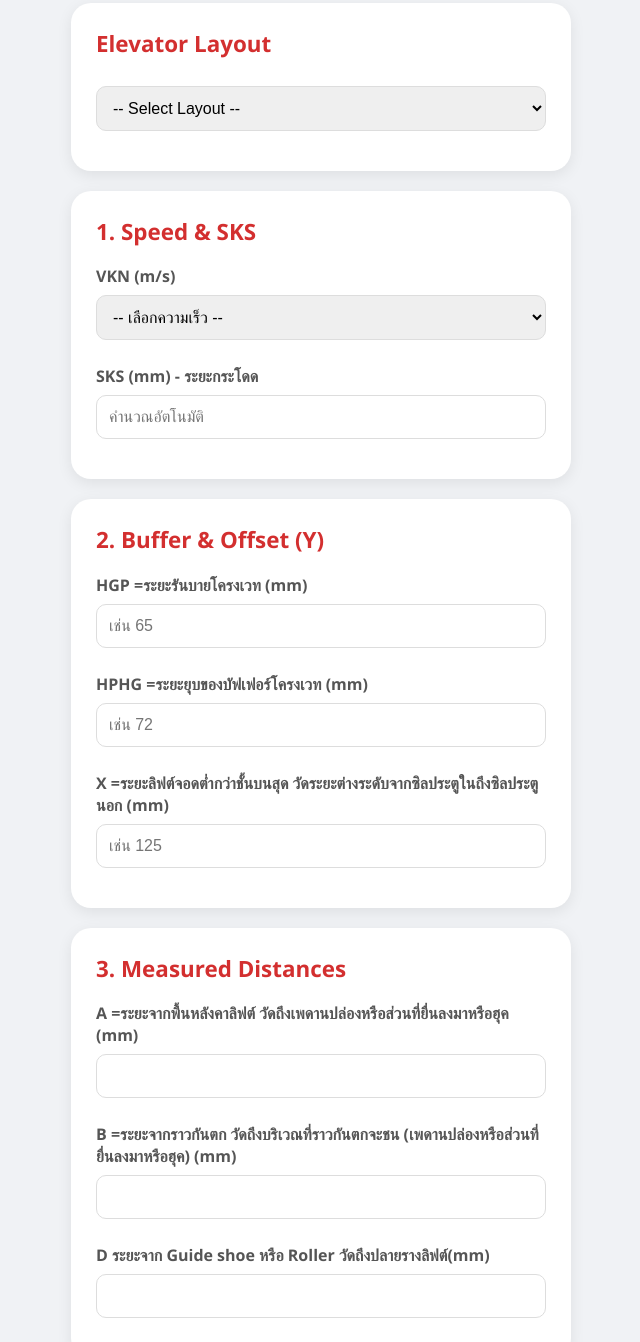
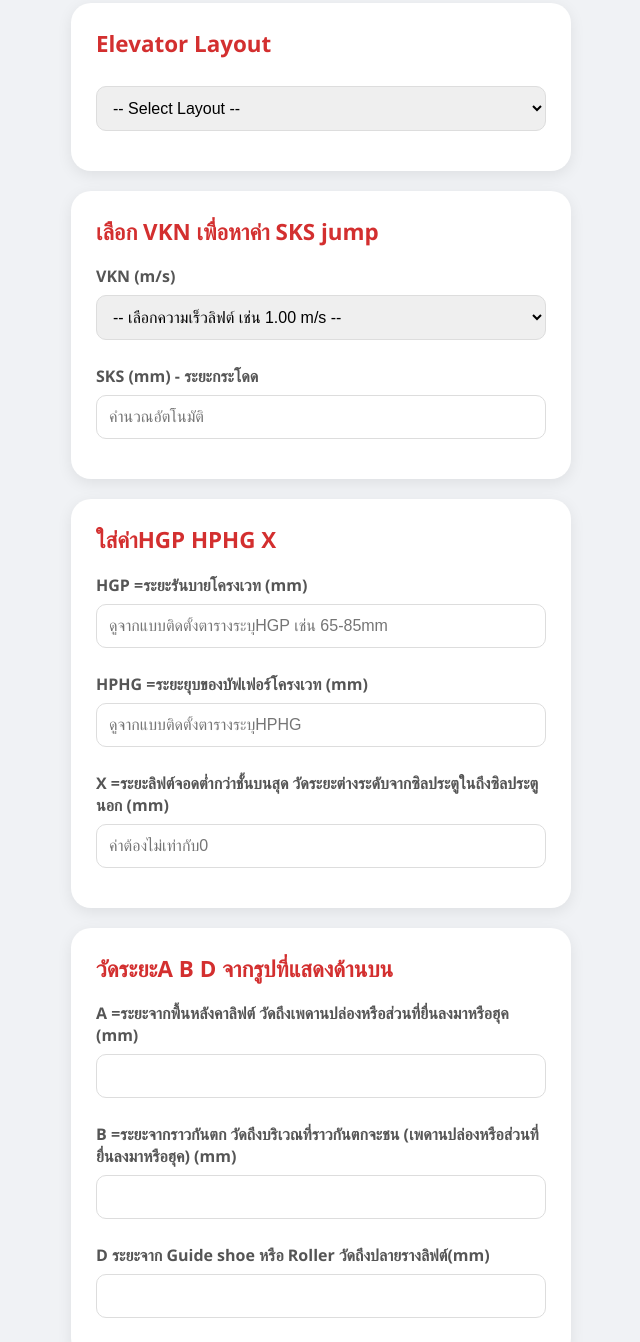
Before and after one commit to 0xknothing/Safety-clearance, a plain HTML site: page index.html in a window 1280 px wide. Shown: the part 25-1367 px from the top of the page, without its empty margins (319-959 px from the left). Drawn offline with Linux system fonts and the light colour scheme.

Commit message:
Update index.html

```diff
--- a/index.html
+++ b/index.html
@@ -95,15 +95,15 @@
             <option value="mr">MR Elevator (มีห้องเครื่อง)</option>
             <option value="mrl">MRL Elevator (ไม่มีห้องเครื่อง)</option>
         </select>
-        <img id="imgMR" class="layoutImg" src="layout-mr.jpg" alt="MR Layout">
-        <img id="imgMRL" class="layoutImg" src="layout-mrl.jpg" alt="MRL Layout">
+        <img id="imgMR" class="layoutImg" src="layout-mr.jpeg" alt="MR Layout">
+        <img id="imgMRL" class="layoutImg" src="layout-mrl.jpeg" alt="MRL Layout">
     </div>
 
     <div class="card">
-        <h2>1. Speed & SKS</h2>
+        <h2>เลือก VKN เพื่อหาค่า SKS jump </h2>
         <label>VKN (m/s)</label>
         <select id="vkn">
-            <option value="">-- เลือกความเร็ว --</option>
+            <option value="">-- เลือกความเร็วลิฟต์ เช่น 1.00 m/s --</option>
             <option value="0.63">0.63</option>
             <option value="0.80">0.80</option>
             <option value="1.00">1.00</option>
@@ -119,19 +119,19 @@
     </div>
 
     <div class="card">
-        <h2>2. Buffer & Offset (Y)</h2>
+        <h2>ใส่ค่าHGP HPHG X </h2>
         <label>HGP =ระยะรันบายโครงเวท (mm)</label>
-        <input id="hgp" type="number" placeholder="เช่น 65" oninput="calculate()">
+        <input id="hgp" type="number" placeholder="ดูจากแบบติดตั้งตารางระบุHGP เช่น 65-85mm" oninput="calculate()">
 
         <label>HPHG =ระยะยุบของบัฟเฟอร์โครงเวท (mm)</label>
-        <input id="hphg" type="number" placeholder="เช่น 72" oninput="calculate()">
+        <input id="hphg" type="number" placeholder="ดูจากแบบติดตั้งตารางระบุHPHG" oninput="calculate()">
 
         <label>X =ระยะลิฟต์จอดต่ำกว่าชั้นบนสุด วัดระยะต่างระดับจากซิลประตูในถึงซิลประตูนอก (mm)</label>
-        <input id="x" type="number" placeholder="เช่น 125" oninput="calculate()">
+        <input id="x" type="number" placeholder="ค่าต้องไม่เท่ากับ0" oninput="calculate()">
     </div>
 
     <div class="card">
-        <h2>3. Measured Distances</h2>
+        <h2>วัดระยะA B D จากรูปที่แสดงด้านบน </h2>
         <label>A =ระยะจากพื้นหลังคาลิฟต์ วัดถึงเพดานปล่องหรือส่วนที่ยื่นลงมาหรือฮุค (mm)</label>
         <input id="a" type="number" oninput="calculate()">
 
@@ -143,7 +143,7 @@
     </div>
 
     <div class="card">
-        <h2>Result</h2>
+        <h2>ผลการคำนวณระยะปลอดภัย</h2>
         <div id="resA"></div>
         <div id="resB"></div>
         <div id="resD"></div>
```
